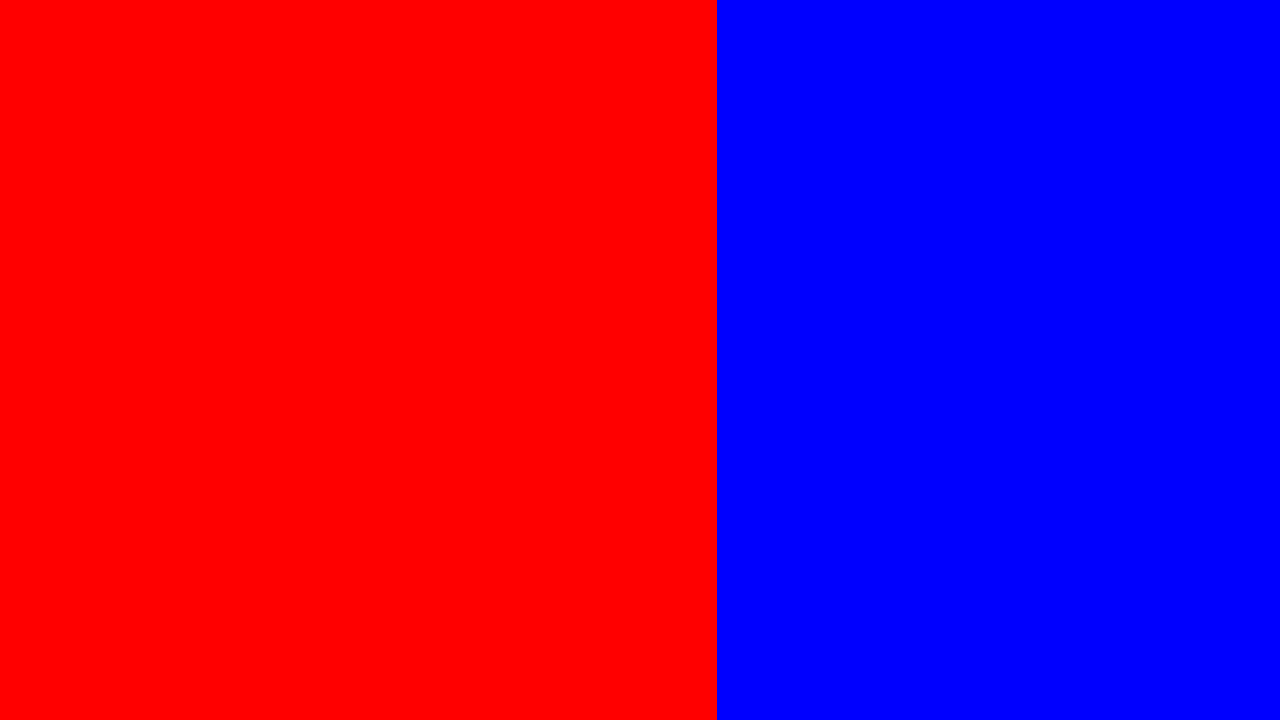
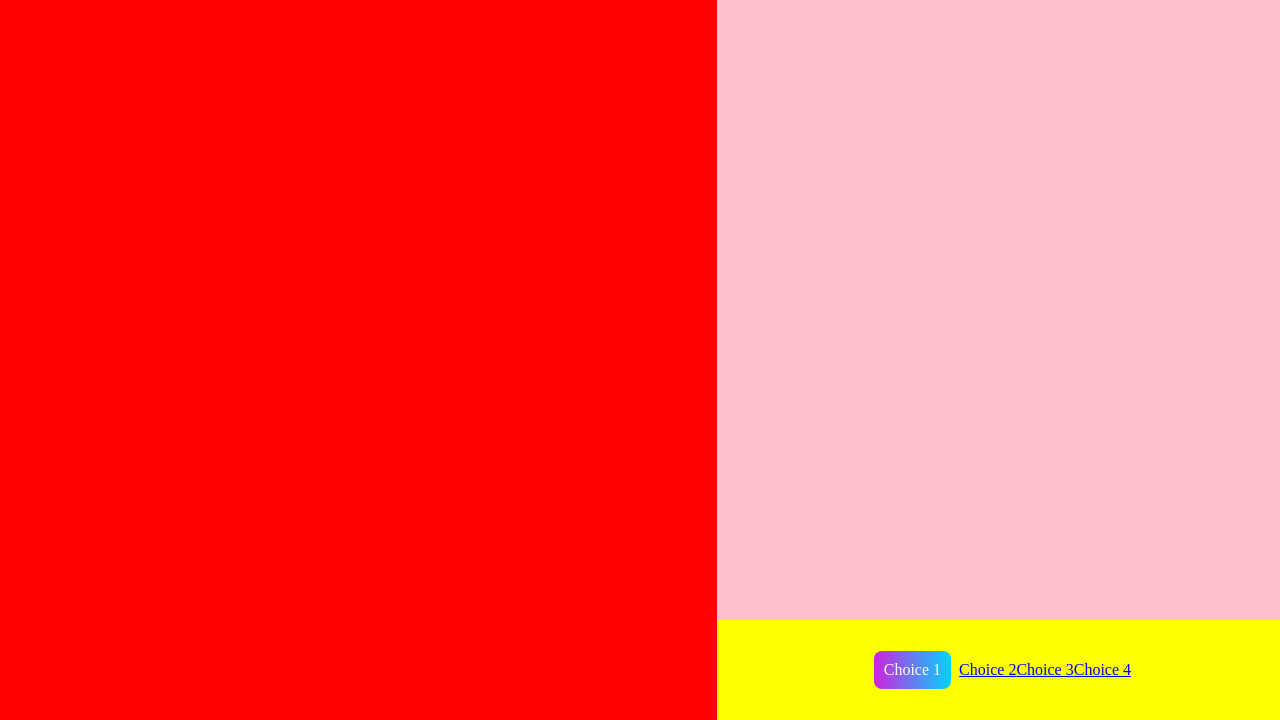
Before and after one commit to GoldenCheez/GoldenCheez.github.io, a plain HTML site: page textadventure.html in a window 1280 px wide. Shown: the part 80-800 px from the top of the page. Drawn offline with Linux system fonts and the light colour scheme.

Commit message:
did a lot of stuff today

```diff
--- a/textadventure.html
+++ b/textadventure.html
@@ -31,6 +31,42 @@ float:left;
 background-color:blue;
 
 }
+#storytext{
+position: absolute;
+bottom: 50px;
+top: 0px;
+left: 56%;
+right: 0px;
+display: flex;
+align-items: center;
+justify-content: center;
+background-color: pink;
+}
+
+#choices{
+position: absolute;
+bottom: 0px;
+left:56%;
+right:0px;
+height:100px;
+display: flex;
+align-items:center;
+justify-content:center;
+background-color:yellow;
+}
+
+#b1{
+    display:inline-block;
+    background-color: background: rgb(2,0,36);
+    background: linear-gradient(90deg, rgba(2,0,36,1) 0%, rgba(207,34,222,1) 0%, rgba(0,212,255,1) 100%);
+    color:white;
+    font-size:16px;
+    padding: 10px;
+    border-radius: 8px;
+    text-decoration:none;
+    margin: 8px;
+
+}
 
 </style>
   </head>
@@ -53,6 +89,17 @@ background-color:blue;
         <div id= 'leftpane'>
         </div>
         <div id ='rightpane'>
+            <div id = 'storytext'>
+            </div>
+        <div id = 'choices'>
+            <a id='b1' href="#">Choice 1</a>
+            <a id='b2' href="#">Choice 2</a>
+            <a id='b3' href="#">Choice 3</a>
+            <a id='b4' href="#">Choice 4</a>
+        </div>
+
+
+
         </div>
 
    </div>
```
